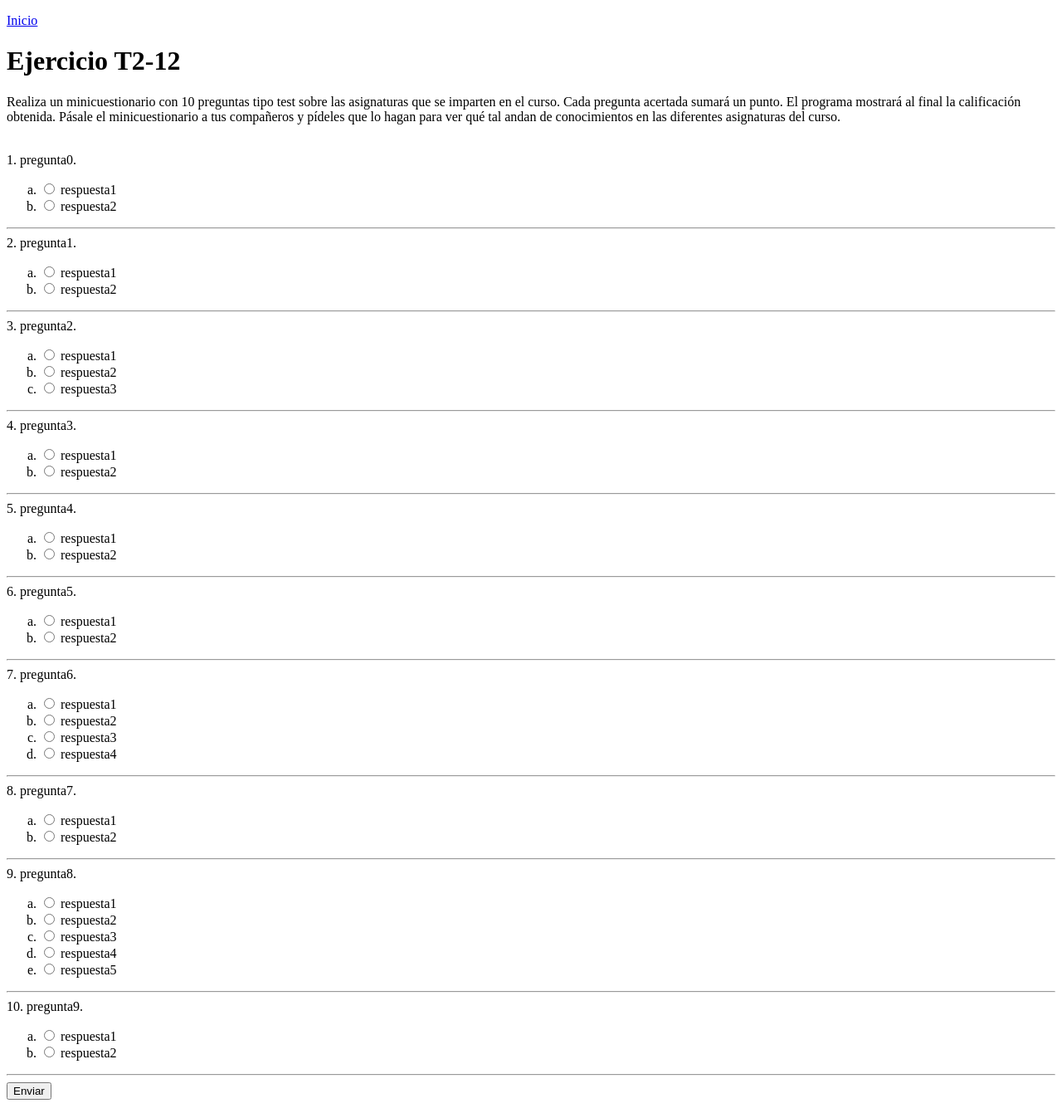
After one commit to ies-romerovargas-team/dwes-php, a PHP site: page /Tanda-2/Ejercicio-t2-12/12.php in a window 1280 px wide. The commit adds this page. Shown: the whole page at 83% size. Run offline with PHP 8.4, Linux system fonts and the light colour scheme.

Commit message:
Finalizado ejercicio 12, tanda 2

```diff
--- /dev/null
+++ b/Tanda-2/Ejercicio-t2-12/12.php
@@ -0,0 +1,86 @@
+<!DOCTYPE html>
+<html lang="es">
+
+<head>
+    <meta charset="UTF-8">
+    <meta name="viewport" content="width=device-width, initial-scale=1.0">
+    <title>Ejercicio T2-12</title>
+</head>
+
+<body>
+    <p><a href="../../index.php">Inicio</a></p>
+    <h1>Ejercicio T2-12</h1>
+    <p>Realiza un minicuestionario con 10 preguntas tipo test sobre las asignaturas que se imparten en el curso.
+        Cada pregunta acertada sumará un punto. El programa mostrará al final la calificación obtenida. Pásale el
+        minicuestionario a tus compañeros y pídeles que lo hagan para ver qué tal andan de conocimientos en las
+        diferentes asignaturas del curso.</p>
+    <?php
+    $preguntas =[
+        "pregunta0" => ["respuesta1", True, "respuesta2", False],
+        "pregunta1" => ["respuesta1", True, "respuesta2", False],
+        "pregunta2" => ["respuesta1", False, "respuesta2", True, "respuesta3", False],
+        "pregunta3" => ["respuesta1", True, "respuesta2", False],
+        "pregunta4" => ["respuesta1", False, "respuesta2", True],
+        "pregunta5" => ["respuesta1", True, "respuesta2", False],
+        "pregunta6" => ["respuesta1", False, "respuesta2", False, "respuesta3", False, "respuesta4", True],
+        "pregunta7" => ["respuesta1", True, "respuesta2", False],
+        "pregunta8" => ["respuesta1", False, "respuesta2", True, "respuesta3", False, "respuesta4", False, "respuesta5", False],
+        "pregunta9" => ["respuesta1", True, "respuesta2", False]
+    ];
+    echo "\n<br/>";
+    if(isset($_POST['Enviar'])){
+        //echo "<pre>";
+        //print_r($_POST);
+        //echo "</pre>";
+        $puntos = 0;
+        $cont = 0;
+        foreach($preguntas as $pregunta => $respuesta){
+            echo $cont, ". ";
+            echo $pregunta, ": <span";
+            if(isset($_POST[$cont])) {
+               if($respuesta[$_POST[$cont] + 1]){
+                   $puntos++;
+                } else echo " style='color: red'";
+                echo ">";
+                echo $respuesta[$_POST[$cont]], "</span>\n<br/>\n<br/>";
+            } else {
+                echo " style='color: red'>No contestada</span>\n<br/>\n<br/>";
+            }
+            $cont++;
+        }
+        echo "\nPreguntas correctas: ", $puntos;
+        echo "\n<br>";
+        echo "\n<button onclick='location.href=\"", $_SERVER['PHP_SELF'], "\"'>Repetir Test</button>";
+    } else { ?>
+    <form action="<?php echo $_SERVER['PHP_SELF']?>" method="post">
+        <?php
+        $cont = 0;
+        foreach ($preguntas as $pregunta => $respuesta) { ?>
+        <label><?php echo $cont + 1, ". ", $pregunta, ".", "\n<br/>";?></label>
+        <label>
+            <ul>
+                <?php $indice = 0;
+                foreach($respuesta as $opcion) {
+                    if(gettype($opcion)!="boolean"){ ?>
+                <li style="list-style-type: lower-latin;">
+                    <input type="radio" name="<?php echo $cont?>" value="<?php echo $indice?>">
+                    <?php
+                            echo " ", $opcion;
+                            $indice = $indice + 2;
+                        ?>
+                </li>
+                <?php }
+                } ?>
+            </ul>
+            <hr>
+        </label>
+        <?php $cont++;
+        } ?>
+        <input type="submit" value="Enviar" name="Enviar">
+    </form>
+    <?php } ?>
+    <p>
+    </p>
+</body>
+
+</html>
```
Also changed, not shown: Tanda-2/Ejercicio-t2-05/05.php (+7 -3 lines), Tanda-2/Ejercicio-t2-10/10.php (added, +71 -0 lines), Tanda-2/Ejercicio-t2-11/11.php (added, +32 -0 lines).
